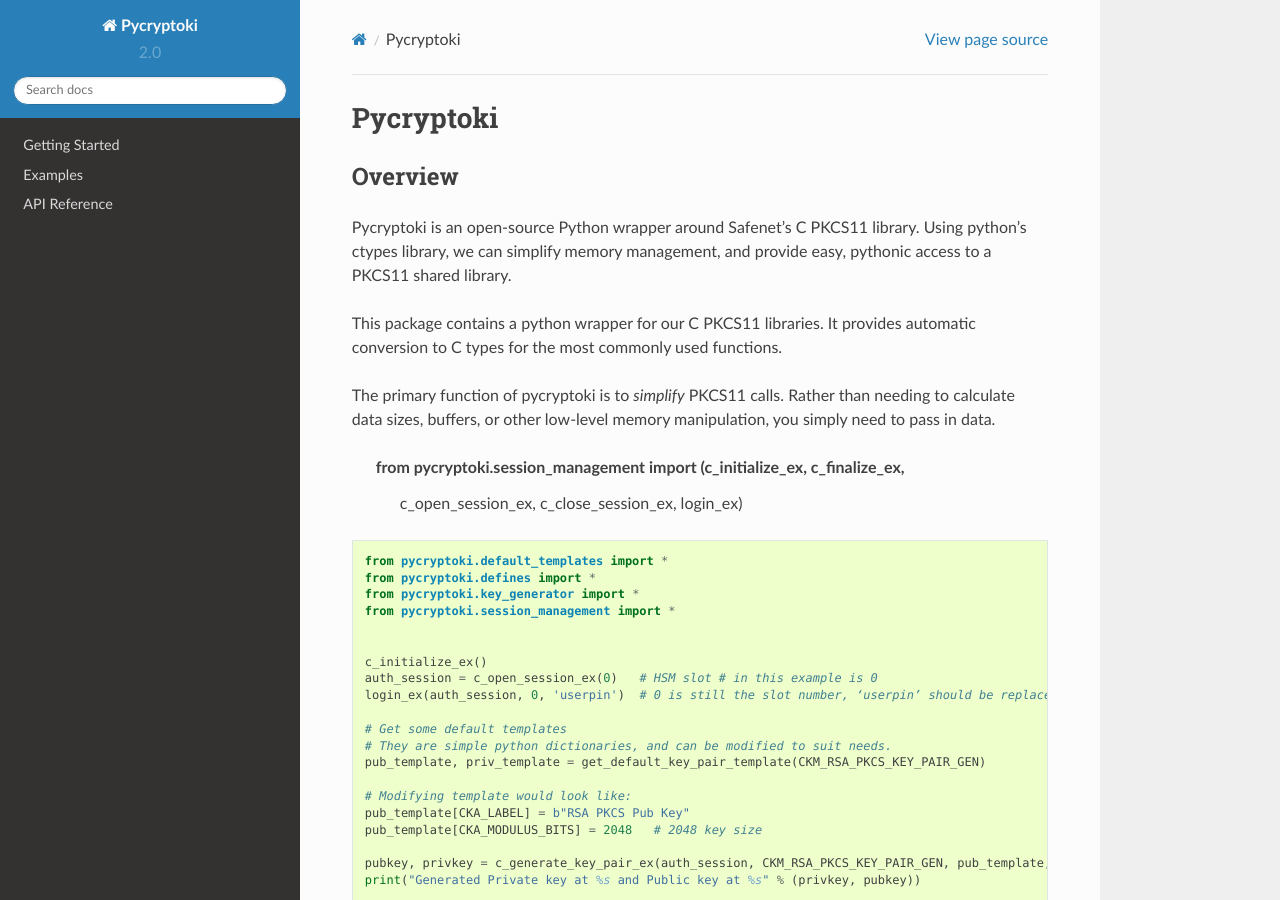
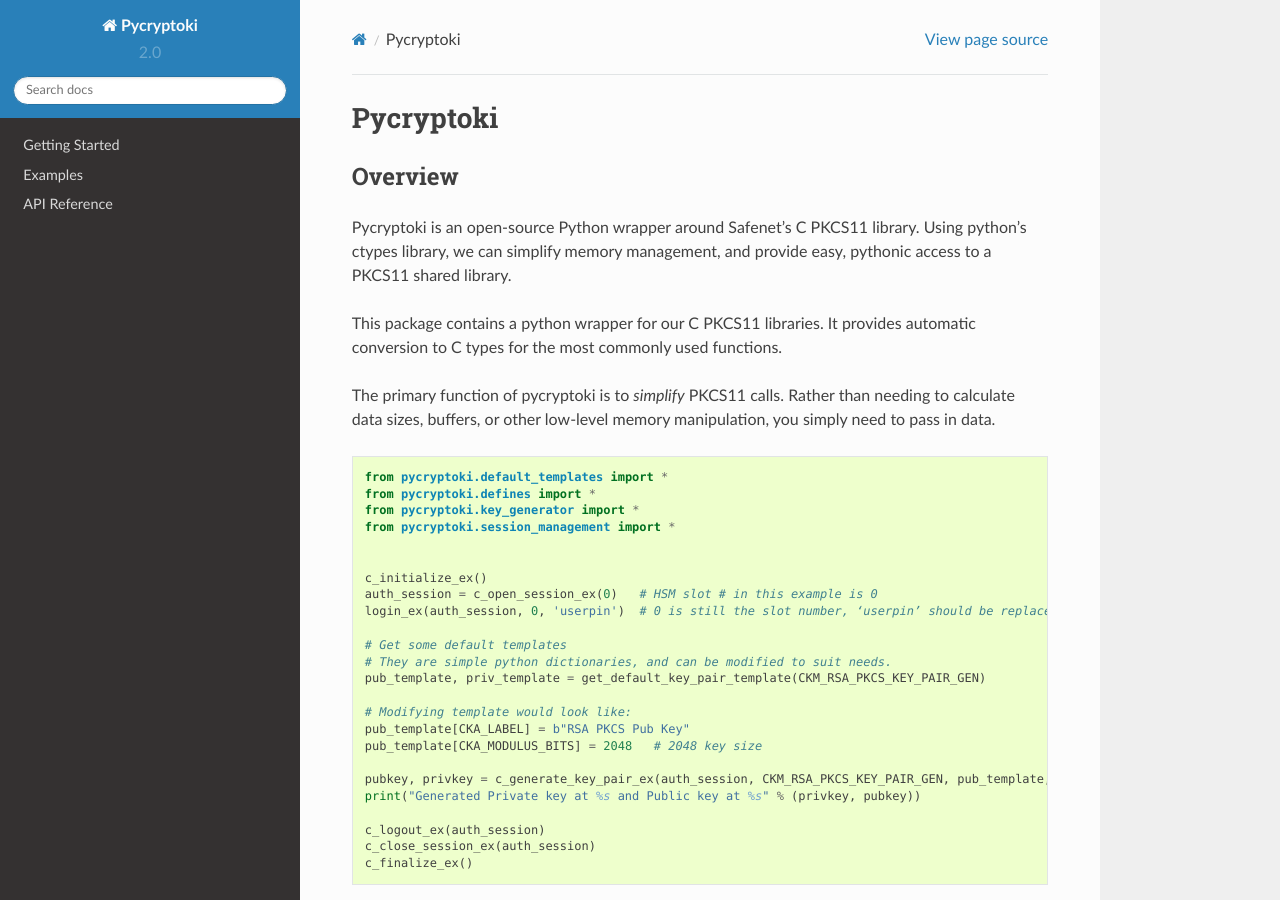
Before and after one commit to ThalesGroup/pycryptoki, a Sphinx documentation site: the page built from docs/index.rst, in a window 1280 px wide and 900 px high. Built offline with Sphinx 7.4.7 and the Read the Docs theme 2.0.0, drawn with Linux system fonts in a browser that asks for light colours.

Commit message:
Update index.rst

```diff
--- a/docs/index.rst
+++ b/docs/index.rst
@@ -13,9 +13,6 @@
 The primary function of pycryptoki is to *simplify* PKCS11 calls. Rather than needing to calculate
 data sizes, buffers, or other low-level memory manipulation, you simply need to pass in data.
 
-    from pycryptoki.session_management import (c_initialize_ex, c_finalize_ex,
-                                               c_open_session_ex, c_close_session_ex,
-                                               login_ex)
 
 .. code-block:: python
 
```
